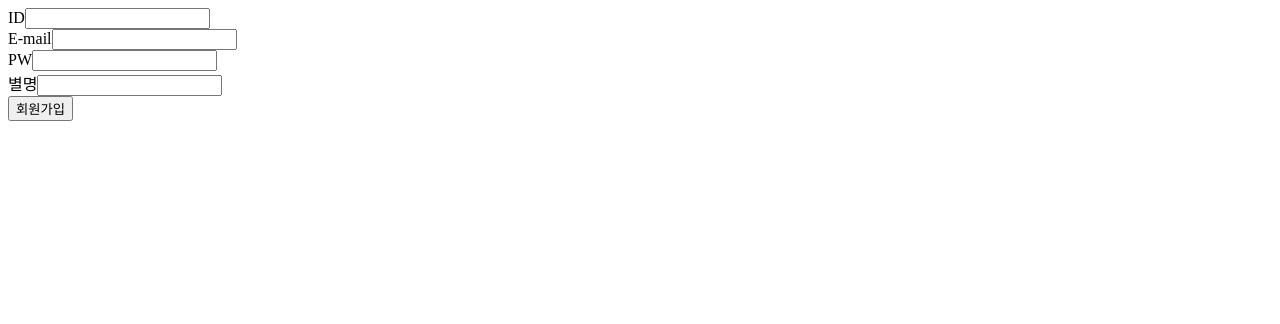
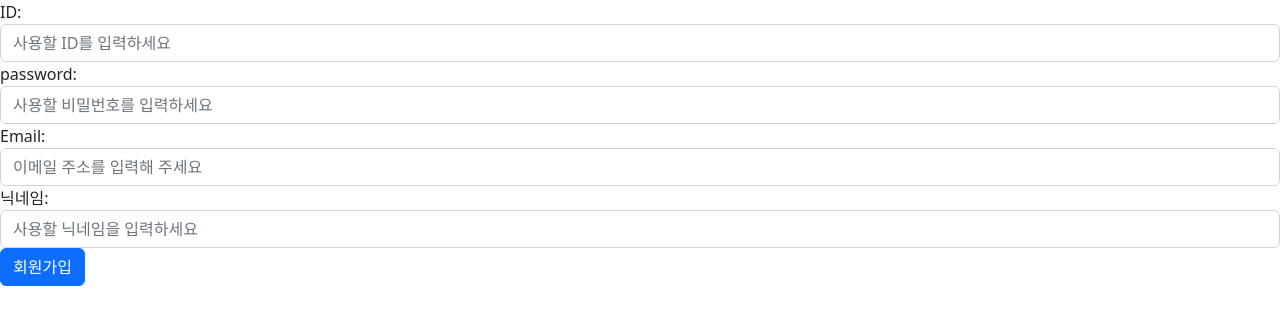
Before and after one commit to sangdding/capston-design, a Vue app: page /register in a window 1280 px wide. Shown: the top 324 px of the page. Built offline with nearby package versions, Linux system fonts and the light colour scheme.

Commit message:
Feat: 부트스트랩 적용 완료
회원가입, 로그인 뷰에 부트스트랩을 적용했다.

Resolve: #3

```diff
--- a/package.json
+++ b/package.json
@@ -9,8 +9,10 @@
     "lint": "vue-cli-service lint"
   },
   "dependencies": {
+    "bootstrap": "^5.2.3",
+    "bootstrap-vue": "^2.23.1",
     "core-js": "^3.8.3",
-    "vue": "^2.6.14",
+    "vue": "^2.7.14",
     "vue-router": "^3.5.1"
   },
   "devDependencies": {
--- a/src/main.js
+++ b/src/main.js
@@ -2,10 +2,14 @@ import Vue from 'vue'
 import App from './App.vue'
 import router from './router'
 import axios from "axios"
+import BootstrapVue from "bootstrap-vue";
+import 'bootstrap/dist/css/bootstrap.min.css'
+import 'bootstrap-vue/dist/bootstrap-vue.css'
 
 Vue.config.productionTip = false
 Vue.prototype.axios = axios;
 axios.defaults.baseURL = "http://localhost:8080"
+Vue.use(BootstrapVue)
 
 new Vue({
   router,
--- a/src/views/LoginView.vue
+++ b/src/views/LoginView.vue
@@ -1,16 +1,33 @@
 <template>
   <div>
-    <form v-on:submit.prevent="LoginForm">
-      <div>
-        <label for="userId">ID</label>
-        <input id="userId" type="text" v-model="userId">
-      </div>
-      <div>
-        <label for="password">PW</label>
-        <input id="password" type="text" v-model="password">
-      </div>
-      <button type="submit">로그인</button>
-    </form>
+    <b-form v-on:submit.prevent="LoginForm">
+      <b-form-group
+          id="userId"
+          label="ID:"
+          label-for="userId"
+      >
+        <b-form-input
+            id="userId"
+            type="text"
+            v-model="userId"
+            placeholder="Enter ID"
+        ></b-form-input>
+      </b-form-group>
+      <b-form-group
+          id="password"
+          label="password:"
+          label-for="password"
+          description="비밀번호는 영문자와 숫자를 조합한 8자 이상의 문자열입니다."
+      >
+        <b-form-input
+            id="password"
+            type="text"
+            v-model="password"
+            placeholder="Enter password"
+        ></b-form-input>
+      </b-form-group>
+      <b-button type="submit" variant="primary">로그인</b-button>
+    </b-form>
   </div>
 </template>
 
--- a/src/views/MainView.vue
+++ b/src/views/MainView.vue
@@ -1,16 +1,22 @@
 <template>
-  <nav>
-    <ul>
-      <li>
-        <router-link to="/login">로그인</router-link>
-        <router-view/>
-      </li>
-      <li>
-        <router-link to="/register">회원가입</router-link>
-        <router-view/>
-      </li>
-    </ul>
-  </nav>
+  <b-container>
+    <div id="login-button">
+      <router-link to="/login">
+        <b-button variant="primary">
+          로그인
+        </b-button>
+      </router-link>
+      <router-view/>
+    </div>
+    <div id="register-button">
+      <router-link to="/register">
+        <b-button variant="outline-primary">
+          회원가입
+        </b-button>
+      </router-link>
+      <router-view/>
+    </div>
+  </b-container>
 </template>
 
 <script>
--- a/src/views/RegisterView.vue
+++ b/src/views/RegisterView.vue
@@ -1,24 +1,56 @@
 <template>
   <div>
-    <form v-on:submit.prevent="RegisterForm">
-      <div>
-        <label for="userId">ID</label>
-        <input id="userId" type="text" v-model="userId">
-      </div>
-      <div>
-        <label for="email">E-mail</label>
-        <input id="email" type="email" v-model="email">
-      </div>
-      <div>
-        <label for="password">PW</label>
-        <input id="password" type="text" v-model="password">
-      </div>
-      <div>
-        <label for="nickname">별명</label>
-        <input id="nickname" type="text" v-model="nickname">
-      </div>
-      <button type="submit">회원가입</button>
-    </form>
+    <b-form v-on:submit.prevent="RegisterForm">
+      <b-form-group
+          id="userId"
+          label="ID:"
+          label-for="userId"
+      >
+        <b-form-input
+            id="userId"
+            type="text"
+            v-model="userId"
+            placeholder="사용할 ID를 입력하세요"
+        ></b-form-input>
+      </b-form-group>
+      <b-form-group
+          id="password"
+          label="password:"
+          label-for="password"
+      >
+        <b-form-input
+            id="password"
+            type="text"
+            v-model="password"
+            placeholder="사용할 비밀번호를 입력하세요"
+        ></b-form-input>
+      </b-form-group>
+      <b-form-group
+          id="email"
+          label="Email:"
+          label-for="email"
+      >
+        <b-form-input
+            id="email"
+            type="email"
+            v-model="email"
+            placeholder="이메일 주소를 입력해 주세요"
+        ></b-form-input>
+      </b-form-group>
+      <b-form-group
+          id="nickname"
+          label="닉네임:"
+          label-for="nickname"
+      >
+        <b-form-input
+            id="nickname"
+            type="text"
+            v-model="nickname"
+            placeholder="사용할 닉네임을 입력하세요"
+        ></b-form-input>
+      </b-form-group>
+      <b-button type="submit" variant="primary">회원가입</b-button>
+    </b-form>
   </div>
 
 </template>
@@ -53,7 +85,7 @@ export default {
               this.$router.go(this.$router.currentRoute)
             }
           })
-          .then(function (error){
+          .then(function (error) {
             console.log(error);
           })
     }
```
Also changed, not shown: 1 other file (tests, documents, lock files or other folders).
